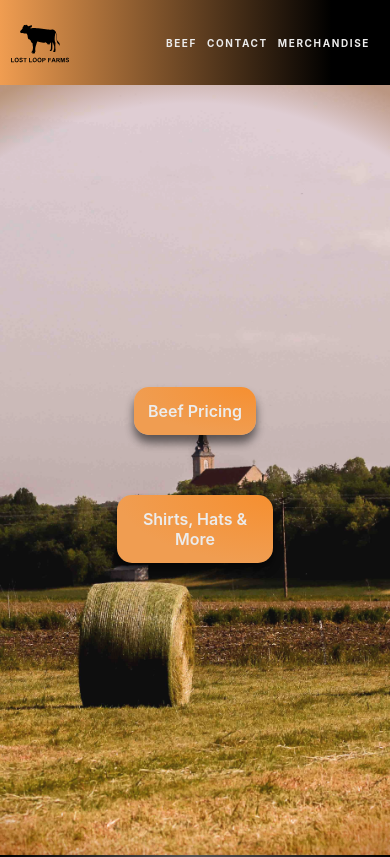
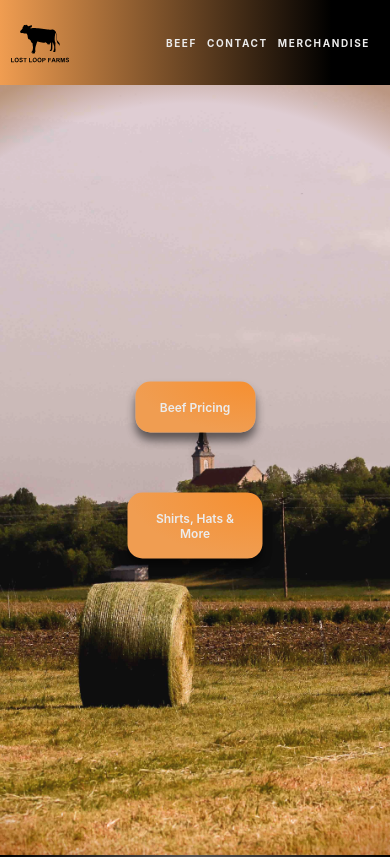
Before and after one commit to SolInvictusx/Lost-Loop, a React (Create React App) app: page / in a window 390 px wide. Shown: the top 857 px of the page. Built offline with nearby package versions, Linux system fonts and the light colour scheme.

Commit message:
Update responsiveness for landing page

```diff
--- a/src/css/styles.css
+++ b/src/css/styles.css
@@ -227,30 +227,26 @@ ul {
 
 @media (max-width: 1010px) {
     .link-btn {
-        padding: 15px;
-        font-size: 12px;
+        margin: 50px;
     }
 }
 
 @media (max-width: 840px) {
     .link-btn {
-        padding: 14px;
-        font-size: 11px;
-        margin: 50px;
+        padding: 18px;
     }
 }
 
 @media (max-width: 700px) {
     .link-btn {
-        padding: 13px;
         font-size: 12px;
-        margin: 40px;
+        margin: 30px;
     }
 }
 
 @media (max-width: 600px) {
     .link-btn {
-        padding: 12px;
+        padding: 16px;
         font-size: 12px;
         margin: 30px;
     }
@@ -258,15 +254,17 @@ ul {
 
 @media (max-width: 540px) {
     .link-btn {
-        padding: 11px;
+        padding: 18px;
         font-size: 12px;
+        margin: 30px;
     }
 }
 
 @media (max-width: 460px) {
     .link-btn {
-        padding: 14px;
-        font-size: 16px;
+        padding: 18px;
+        font-size: 12px;
+        margin: 30px;
     }
 }
 
@@ -309,31 +307,51 @@ ul {
 @media (max-width: 840px) {
     .table-talk {
         font-size: 40px;
+        text-shadow:
+            -1px -1px 0 #341d06,
+            1px -1px 0 #341d06,
+            -1px 1px 0 #341d06,
+            4px 1px 0 #341d06;
     }
 }
 
 @media (max-width: 700px) {
     .table-talk {
-        font-size: 32px;
+        font-size: 45px;
         letter-spacing: 0.5rem;
+        text-shadow:
+            -1px -1px 0 #341d06,
+            1px -1px 0 #341d06,
+            -1px 1px 0 #341d06,
+            4px 1px 0 #341d06;
     }
 }
 
 @media (max-width: 600px) {
     .table-talk {
-        font-size: 25px;
+        font-size: 40px;
+        text-shadow:
+            -1px -1px 0 #341d06,
+            1px -1px 0 #341d06,
+            -1px 1px 0 #341d06,
+            4px 1px 0 #341d06;
     }
 }
 
 @media (max-width: 540px) {
     .table-talk {
-        font-size: 25px;
+        font-size: 30px;
+        text-shadow:
+            -1px -1px 0 #341d06,
+            1px -1px 0 #341d06,
+            -1px 1px 0 #341d06,
+            4px 1px 0 #341d06;
     }
 }
 
-@media (max-width: 460px) {
+@media (max-width: 480px) {
     .table-talk {
-        font-size: 0px;
+        display: none;
     }
 }
 
```
